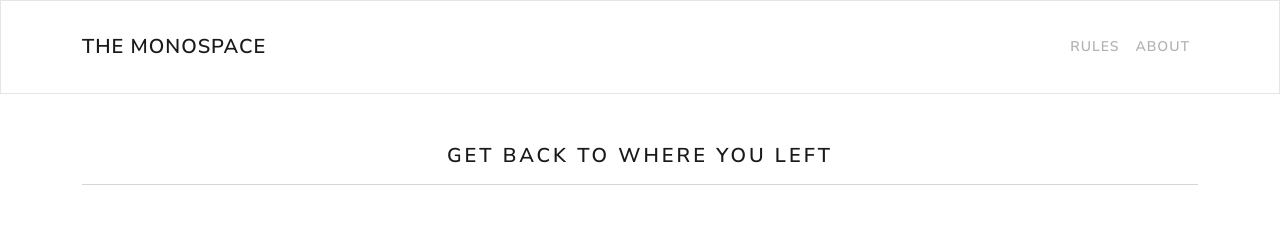
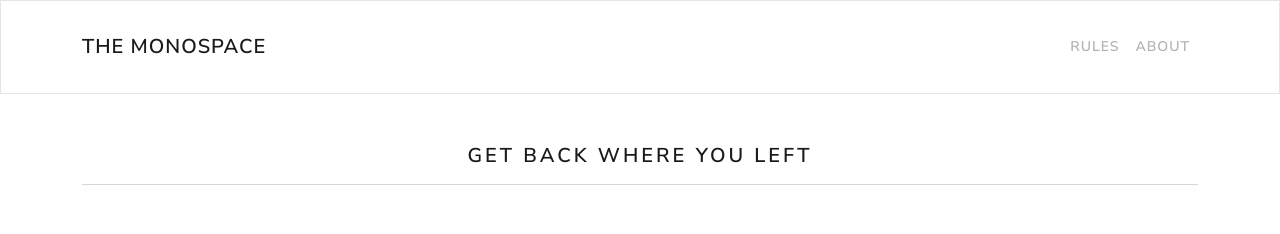
Before and after one commit to sambhavsaxena/secret-shed, a React (Create React App) app in the folder frontend/: page /signin in a window 1280 px wide. Shown: the top 234 px of the page. Built offline with nearby package versions, Linux system fonts and the light colour scheme.

Commit message:
Update LoginScreen.js

```diff
--- a/frontend/src/screens/LoginScreen/LoginScreen.js
+++ b/frontend/src/screens/LoginScreen/LoginScreen.js
@@ -42,7 +42,7 @@ function LoginScreen({ history }) {
   };
 
   return (
-    <MainScreen title="Get back to where you left">
+    <MainScreen title="Get back where you left">
       <div className="loginContainer" style={{ display: 'flex', alignItems: 'center', justifyContent: 'center', marginTop: '140px' }}>
         {loading && <Loading />}
         {error && <ErrorMessage variant="danger">{error}</ErrorMessage>}
```
